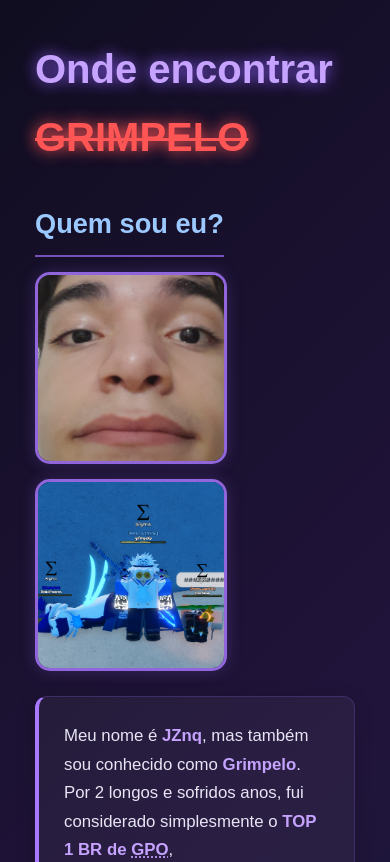
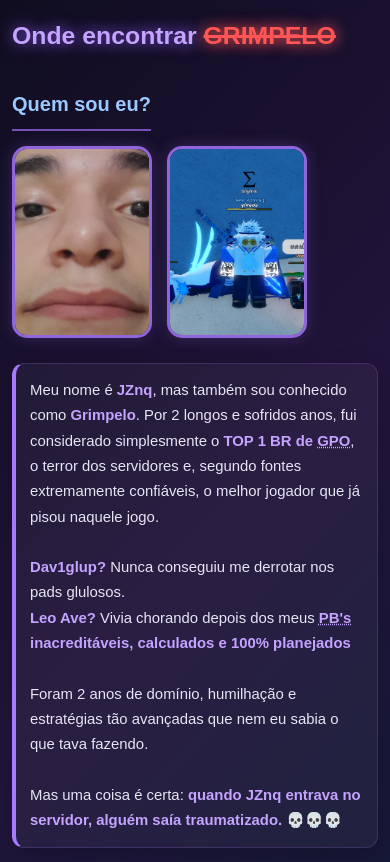
Before and after one commit to joaovitorxz/grimpelo, a plain HTML site: page index.html in a window 390 px wide. Shown: the top 862 px of the page. Drawn offline with Linux system fonts and the light colour scheme.

Commit message:
Enhance responsiveness with media queries
Added media queries for responsive design and adjusted styles for smaller screens.

```diff
--- a/style.css
+++ b/style.css
@@ -105,3 +105,28 @@ a:hover {
     text-shadow: 0 0 10px #a879ff;
     text-decoration: underline;
 }
+
+@media screen and (max-width: 400px) {
+
+    body {
+        padding: 15px 12px;
+    }
+
+    h1 {
+        font-size: 1.55em;
+    }
+
+    h2 {
+        font-size: 1.25em;
+    }
+
+    p:first-of-type img {
+        width: min(40vw, 140px);
+    }
+
+    p:nth-of-type(2) {
+        padding: 14px;
+        font-size: 0.93em;
+    }
+
+}
```
